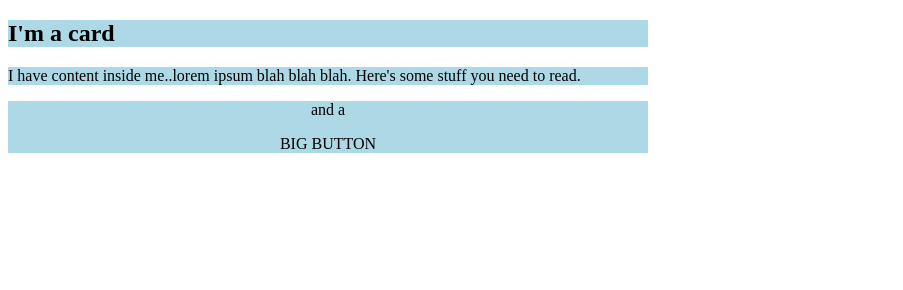
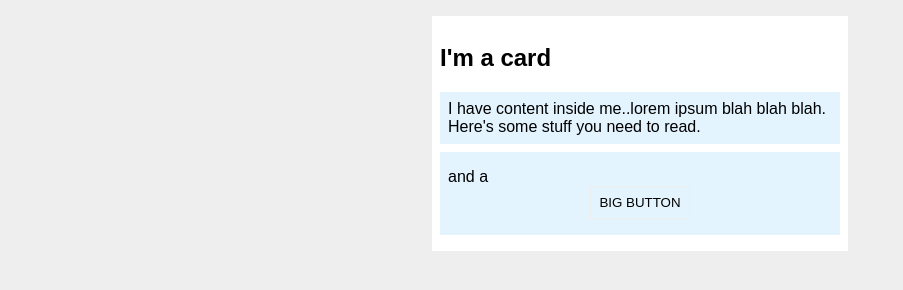
Before and after one commit to Newmarahx/margin-padding2, a plain HTML site: page index.html in a window 1280 px wide. Shown: the whole page, without its empty margins (0-903 px from the left). Drawn offline with Linux system fonts and the light colour scheme.

Commit message:
code from solutions

```diff
--- a/index.html
+++ b/index.html
@@ -8,18 +8,19 @@
 
     </head>
     <body>
-        <main>
             <div class="text1">
                 <h2>I'm a card</h2>
-            </div>
+
             <div class="para">
-                <p>I have content inside me..lorem ipsum blah blah blah.
-                    Here's some stuff you need to read.
-                </p>
+            I have content inside me..lorem ipsum blah blah blah.
+             Here's some stuff you need to read.
+
             </div>
             <div class="para2">
-                <p>and a</p>
-                <div id="button">BIG BUTTON</div>
+                and a
+
+               <button class="button-container">BIG BUTTON</button>
+            </div>
             </div>
         </main>
 
--- a/solutions.css
+++ b/solutions.css
@@ -1,26 +1,40 @@
 body{
-    width:50%;
+  background: #eee;
+    font-family: sans-serif;
 }
 
 .text1{
-    background-color:lightblue;
-    margin-top:auto;
+ width: 400px;
+ background: #fff;
+ margin: 16px auto;
+ padding: 8px;
 }
 
 .para{
-    background-color: lightblue;
-    margin-top:auto;
+    background: #e3f4ff;
+    margin-bottom: 8px;
+  font-size: 16px;
+  padding: 8px;
 }
 
 .para2{
-background-color: lightblue;
-margin-top:auto;
-text-align:center;
-margin-bottom:50px;
+background: #e3f4ff;
+margin-bottom: 8px;
+  padding: 16px 8px;
+
+}
+
+.button-container {
+  background: #e3f4ff;
+  text-align: center;
+  padding: 8px;
+
 }
 
 button{
-background-color:white;
-border:1px solid white;
-margin:32px;
+background: white;
+  border: 1px solid #eee;
+    display: block;
+  margin: 0 auto;
+  padding: 8px 24px;
 }
```
